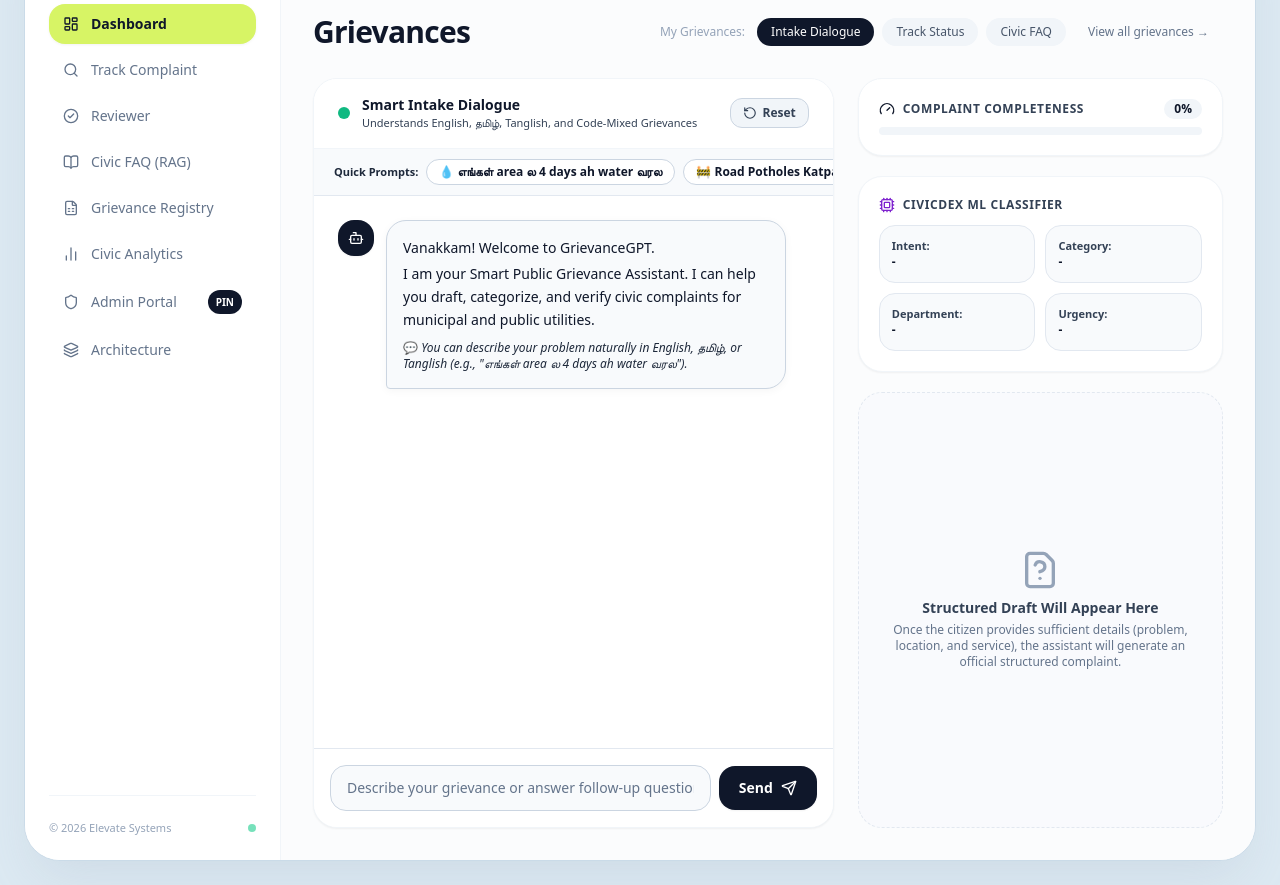
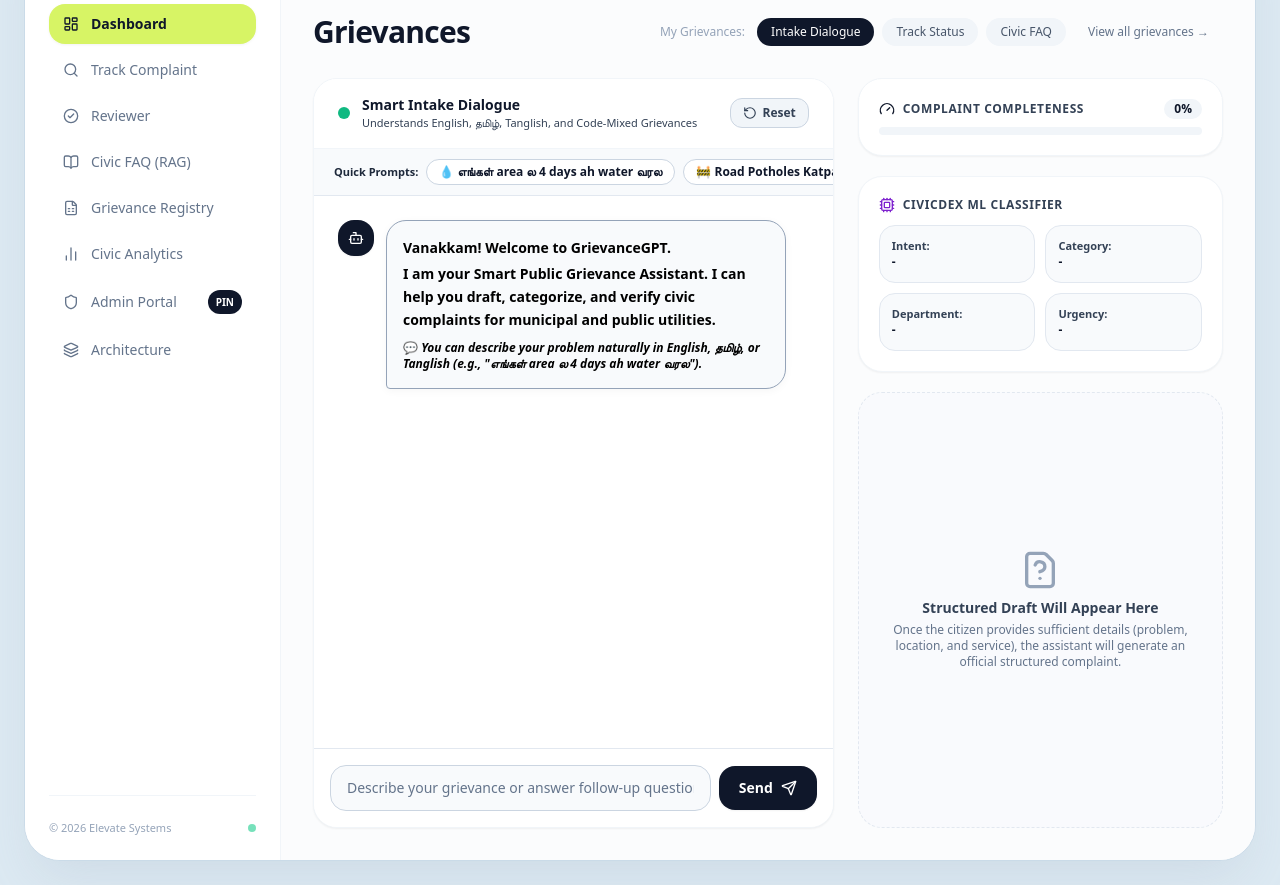
Before and after one commit to Bhavish-2024/GRIEVANCEGPT-AI-POWERED-SMART-PUBLIC-GRIEVANCE-ASSISTANT-, a FastAPI app: page / in a window 1280 px wide. Shown: the part 116-1001 px from the top of the page. Run offline with FastAPI, Linux system fonts and the light colour scheme; data comes from the database, SQL or seed files in the repository; data that the repository does not hold is empty; some libraries are stand-ins or nearby versions.

Commit message:
Change AI bot response text to pure pitch-black (#000000) bold font

```diff
--- a/static/css/custom.css
+++ b/static/css/custom.css
@@ -59,9 +59,9 @@ body {
 
 .chat-bubble-ai {
     background-color: #f8fafc !important;
-    border: 1.5px solid #cbd5e1 !important;
-    color: #0f172a !important;
-    -webkit-text-fill-color: #0f172a !important;
+    border: 1.5px solid #94a3b8 !important;
+    color: #000000 !important;
+    -webkit-text-fill-color: #000000 !important;
     border-radius: 1.25rem 1.25rem 1.25rem 0.25rem;
     box-shadow: 0 2px 8px rgba(0, 0, 0, 0.04);
 }
@@ -73,18 +73,19 @@ body {
 .chat-bubble-ai p,
 .chat-bubble-ai span,
 .chat-bubble-ai div,
-.chat-bubble-ai em {
-    color: #0f172a !important;
-    -webkit-text-fill-color: #0f172a !important;
+.chat-bubble-ai em,
+.chat-bubble-ai strong {
+    color: #000000 !important;
+    -webkit-text-fill-color: #000000 !important;
     opacity: 1 !important;
-    font-weight: 500 !important;
+    font-weight: 700 !important;
 }
 
 .chat-bubble-ai strong,
 #chat-messages .chat-bubble-ai strong {
-    color: #020617 !important;
-    -webkit-text-fill-color: #020617 !important;
-    font-weight: 700 !important;
+    color: #000000 !important;
+    -webkit-text-fill-color: #000000 !important;
+    font-weight: 800 !important;
 }
 
 /* ── High-Contrast Global Input & Typography Overrides ───── */
--- a/static/js/dashboard.js
+++ b/static/js/dashboard.js
@@ -72,9 +72,9 @@ function resetConversation() {
             <div class="w-9 h-9 rounded-2xl bg-slate-900 flex items-center justify-center flex-shrink-0 text-white shadow-sm">
                 <i data-lucide="bot" class="w-4 h-4"></i>
             </div>
-            <div class="chat-bubble-ai p-4 max-w-[85%] text-sm leading-relaxed" style="color: #0f172a !important; background-color: #f8fafc !important; border: 1.5px solid #cbd5e1 !important;">
-                <p class="font-bold text-slate-900 mb-1" style="color: #0f172a !important; -webkit-text-fill-color: #0f172a !important;">Session Reset. Welcome to GrievanceGPT.</p>
-                <p class="text-slate-900 font-medium" style="color: #0f172a !important; -webkit-text-fill-color: #0f172a !important;">
+            <div class="chat-bubble-ai p-4 max-w-[85%] text-sm leading-relaxed" style="color: #000000 !important; -webkit-text-fill-color: #000000 !important; background-color: #f8fafc !important; border: 1.5px solid #94a3b8 !important;">
+                <p class="font-extrabold text-black mb-1" style="color: #000000 !important; -webkit-text-fill-color: #000000 !important; font-weight: 800 !important;">Session Reset. Welcome to GrievanceGPT.</p>
+                <p class="text-black font-bold" style="color: #000000 !important; -webkit-text-fill-color: #000000 !important; font-weight: 700 !important;">
                     Please describe your public grievance in English, தமிழ், or Tanglish.
                 </p>
             </div>
@@ -172,8 +172,8 @@ function appendChatMessage(role, text) {
             <div class="w-9 h-9 rounded-2xl bg-slate-900 flex items-center justify-center flex-shrink-0 text-white shadow-sm">
                 <i data-lucide="bot" class="w-4 h-4"></i>
             </div>
-            <div class="chat-bubble-ai p-4 max-w-[85%] text-sm leading-relaxed shadow-xs" style="color: #0f172a !important; background-color: #f8fafc !important; border: 1.5px solid #cbd5e1 !important;">
-                <p class="whitespace-pre-line text-slate-900 font-medium" style="color: #0f172a !important; -webkit-text-fill-color: #0f172a !important; opacity: 1 !important;">${formatAssistantText(text)}</p>
+            <div class="chat-bubble-ai p-4 max-w-[85%] text-sm leading-relaxed shadow-xs" style="color: #000000 !important; -webkit-text-fill-color: #000000 !important; background-color: #f8fafc !important; border: 1.5px solid #94a3b8 !important;">
+                <p class="whitespace-pre-line text-black font-bold" style="color: #000000 !important; -webkit-text-fill-color: #000000 !important; opacity: 1 !important; font-weight: 700 !important;">${formatAssistantText(text)}</p>
             </div>
         `;
     }
@@ -184,7 +184,8 @@ function appendChatMessage(role, text) {
 }
 
 function formatAssistantText(text) {
-    return text.replace(/\*\*(.*?)\*\*/g, '<strong style="color: #020617 !important; -webkit-text-fill-color: #020617 !important; font-weight: 700 !important;">$1</strong>');
+    if (!text) return '';
+    return text.replace(/\*\*(.*?)\*\*/g, '<strong style="color: #000000 !important; -webkit-text-fill-color: #000000 !important; font-weight: 800 !important;">$1</strong>');
 }
 
 function escapeHtml(string) {
--- a/templates/index.html
+++ b/templates/index.html
@@ -33,7 +33,7 @@
     <!-- Lucide Icons -->
     <script src="https://unpkg.com/lucide@latest"></script>
     <!-- Custom CSS -->
-    <link rel="stylesheet" href="/static/css/custom.css?v=20261007_v3">
+    <link rel="stylesheet" href="/static/css/custom.css?v=20261007_v4_blackfont">
 </head>
 <body class="bg-[#dce9f2] text-slate-800 min-h-screen p-2 sm:p-4 lg:p-6 flex justify-center items-start font-sans antialiased selection:bg-[#d7f465] selection:text-slate-900">
 
@@ -229,13 +229,13 @@
                                 <div class="w-9 h-9 rounded-2xl bg-slate-900 flex items-center justify-center flex-shrink-0 text-white shadow-sm">
                                     <i data-lucide="bot" class="w-4 h-4"></i>
                                 </div>
-                                <div class="chat-bubble-ai p-4 max-w-[85%] text-sm leading-relaxed" style="color: #0f172a !important; background-color: #f8fafc !important; border: 1.5px solid #cbd5e1 !important;">
-                                    <p class="font-bold text-slate-900 mb-1" style="color: #0f172a !important; -webkit-text-fill-color: #0f172a !important;">Vanakkam! Welcome to GrievanceGPT.</p>
-                                    <p class="text-slate-900 font-medium" style="color: #0f172a !important; -webkit-text-fill-color: #0f172a !important;">
+                                <div class="chat-bubble-ai p-4 max-w-[85%] text-sm leading-relaxed" style="color: #000000 !important; -webkit-text-fill-color: #000000 !important; background-color: #f8fafc !important; border: 1.5px solid #94a3b8 !important;">
+                                    <p class="font-extrabold text-black mb-1" style="color: #000000 !important; -webkit-text-fill-color: #000000 !important; font-weight: 800 !important;">Vanakkam! Welcome to GrievanceGPT.</p>
+                                    <p class="text-black font-bold" style="color: #000000 !important; -webkit-text-fill-color: #000000 !important; font-weight: 700 !important;">
                                         I am your Smart Public Grievance Assistant. I can help you draft, categorize, and verify civic complaints for municipal and public utilities.
                                     </p>
-                                    <p class="mt-2 text-slate-900 text-xs font-medium" style="color: #1e293b !important; -webkit-text-fill-color: #1e293b !important;">
-                                        💬 <em style="color: #1e293b !important; -webkit-text-fill-color: #1e293b !important;">You can describe your problem naturally in English, தமிழ், or Tanglish (e.g., "எங்கள் area ல 4 days ah water வரல").</em>
+                                    <p class="mt-2 text-black text-xs font-bold" style="color: #000000 !important; -webkit-text-fill-color: #000000 !important; font-weight: 700 !important;">
+                                        💬 <em style="color: #000000 !important; -webkit-text-fill-color: #000000 !important; font-weight: 700 !important;">You can describe your problem naturally in English, தமிழ், or Tanglish (e.g., "எங்கள் area ல 4 days ah water வரல").</em>
                                     </p>
                                 </div>
                             </div>
@@ -876,7 +876,7 @@
     </div>
 
     <!-- Scripts -->
-    <script src="/static/js/dashboard.js?v=20261007_v3"></script>
+    <script src="/static/js/dashboard.js?v=20261007_v4_blackfont"></script>
     <script>
         lucide.createIcons();
     </script>
```
